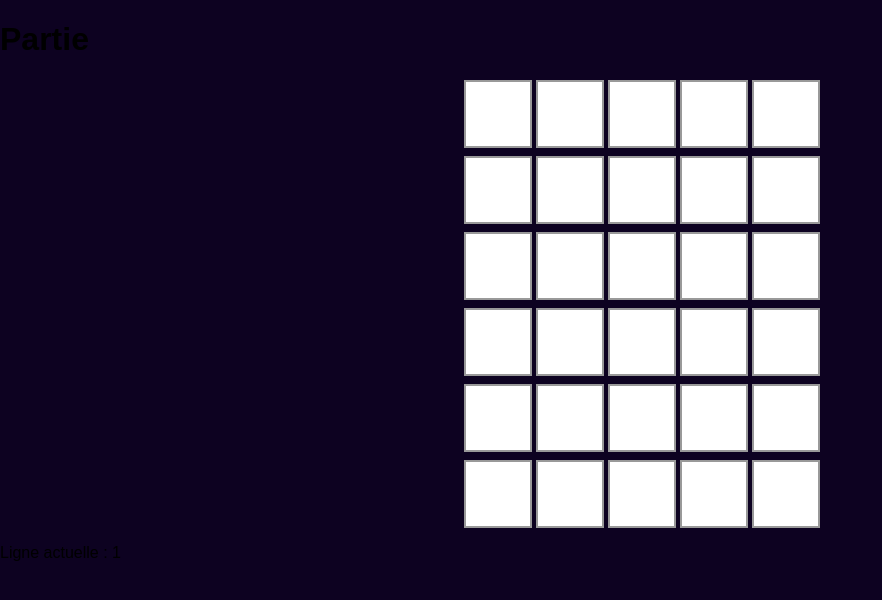
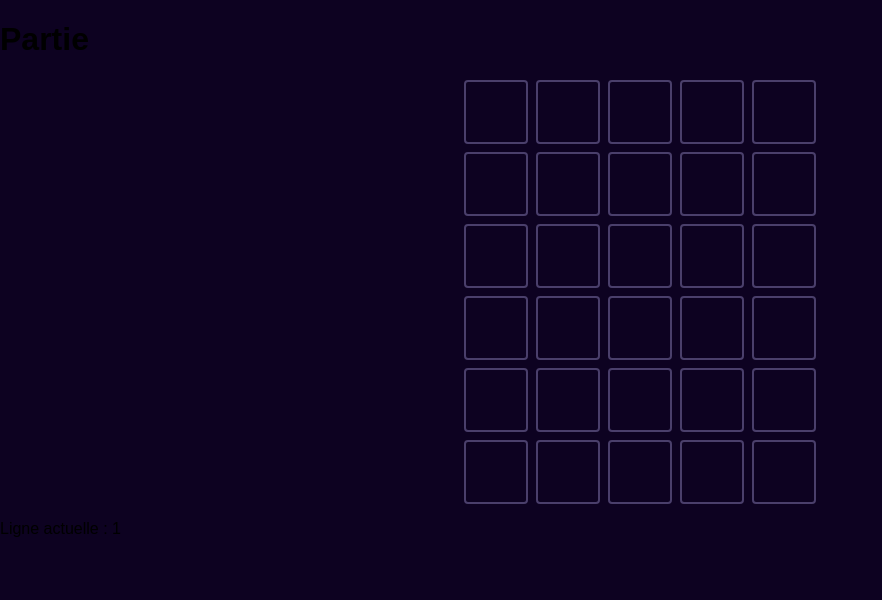
Before and after one commit to Hrefernandes/MotMystere-FRONTEND, a React (Vite) app: page /partie in a window 1280 px wide. Shown: the top 600 px of the page, without its empty margins (0-882 px from the left). Built offline with nearby package versions, Linux system fonts and the light colour scheme.

Commit message:
style: grille et page partie

```diff
--- a/src/pages/Partie.jsx
+++ b/src/pages/Partie.jsx
@@ -26,22 +26,22 @@ function Partie() {
   }
 
   return (
-    <main>
-      <h1>Partie</h1>
+    <main className="partie">
+      <h1 className="partie-titre">Partie</h1>
 
       <Grille board={board} evaluations={evaluations} />
 
       {status === 'playing' ? (
-        <p>Ligne actuelle : {currentRow + 1}</p>
+        <p className="partie-info">Ligne actuelle : {currentRow + 1}</p>
       ) : (
-        <section aria-live="polite">
+        <section className="partie-fin" aria-live="polite">
           {status === 'won' ? (
             <p>Bravo, tu as trouvé le mot !</p>
           ) : (
             <p>Perdu ! Le mot était : <strong>{solution}</strong></p>
           )}
 
-          <button type="button" onClick={continueToEndScreen}>
+          <button className="bouton" type="button" onClick={continueToEndScreen}>
             Continuer
           </button>
         </section>
--- a/src/style/Grille.css
+++ b/src/style/Grille.css
@@ -1,37 +1,72 @@
 .grille {
+  width: 100%;
   display: flex;
   flex-direction: column;
+  align-items: center;
   gap: 0.5rem;
-  align-items: center;
 }
 
 .grille-ligne {
+  width: min(100%, 22rem);
   display: grid;
-  grid-template-columns: repeat(5, 4rem);
+  grid-template-columns: repeat(5, 1fr);
   gap: 0.5rem;
 }
 
 .grille-case {
-  width: 4rem;
-  height: 4rem;
-  border: 2px solid #999;
-  background-color: white;
+  aspect-ratio: 1;
+  display: grid;
+  place-items: center;
+  font-size: clamp(1.5rem, 8vw, 2rem);
+  font-weight: 800;
+  color: var(--texte);
+  background: transparent;
+  border: 2px solid var(--gris);
+  border-radius: 4px;
 }
 
-.grille-case--correct {
-  background-color: #4caf50;
-  border-color: #4caf50;
-  color: white;
+.grille-case:not(:empty) {
+  border-color: var(--accent);
 }
 
-.grille-case--present {
-  background-color: #d6a600;
-  border-color: #d6a600;
-  color: white;
+.grille-case--correct { --couleur: var(--vert); }
+.grille-case--present { --couleur: var(--jaune); }
+.grille-case--absent  { --couleur: var(--gris); }
+
+.grille-case.grille-case--correct,
+.grille-case.grille-case--present,
+.grille-case.grille-case--absent {
+  color: var(--blanc);
+  text-shadow: 0 1px 3px rgba(0, 0, 0, 0.5);
+  background: var(--couleur);
+  border-color: var(--couleur);
+  animation: retourne 0.6s ease-in-out backwards;
 }
 
-.grille-case--absent {
-  background-color: #555;
-  border-color: #555;
-  color: white;
+.grille-case:nth-child(2) { animation-delay: 0.15s; }
+.grille-case:nth-child(3) { animation-delay: 0.3s; }
+.grille-case:nth-child(4) { animation-delay: 0.45s; }
+.grille-case:nth-child(5) { animation-delay: 0.6s; }
+
+@keyframes retourne {
+  0% {
+    transform: rotateX(0);
+    background: transparent;
+    border-color: var(--accent);
+  }
+  49% {
+    transform: rotateX(90deg);
+    background: transparent;
+    border-color: var(--accent);
+  }
+  50% {
+    transform: rotateX(90deg);
+    background: var(--couleur);
+    border-color: var(--couleur);
+  }
+  100% {
+    transform: rotateX(0);
+    background: var(--couleur);
+    border-color: var(--couleur);
+  }
 }
--- /dev/null
+++ b/src/style/Partie.css
@@ -0,0 +1,46 @@
+.partie {
+  color: var(--texte);
+  min-height: 100vh;
+  display: flex;
+  flex-direction: column;
+  align-items: center;
+  justify-content: center;
+  gap: 20px;
+  max-width: 480px;
+  margin: 0 auto;
+  padding: 24px 16px;
+}
+
+.partie-titre {
+  margin: 0;
+  font-family: 'Orbitron', sans-serif;
+  font-size: 28px;
+  text-shadow: 0 0 14px var(--accent);
+}
+
+.partie-info {
+  margin: 0;
+  color: var(--gris);
+}
+
+.partie-fin {
+  width: min(100%, 22rem);
+  display: flex;
+  flex-direction: column;
+  align-items: center;
+  gap: 14px;
+  padding: 20px;
+  text-align: center;
+  border: 2px solid var(--accent);
+  border-radius: 12px;
+  box-shadow: 0 0 18px var(--accent);
+}
+
+.partie-fin p {
+  margin: 0;
+}
+
+.partie-fin strong {
+  color: var(--jaune);
+  letter-spacing: 0.2em;
+}
```
Also changed, not shown: 1 other file (tests, documents, lock files or other folders).
